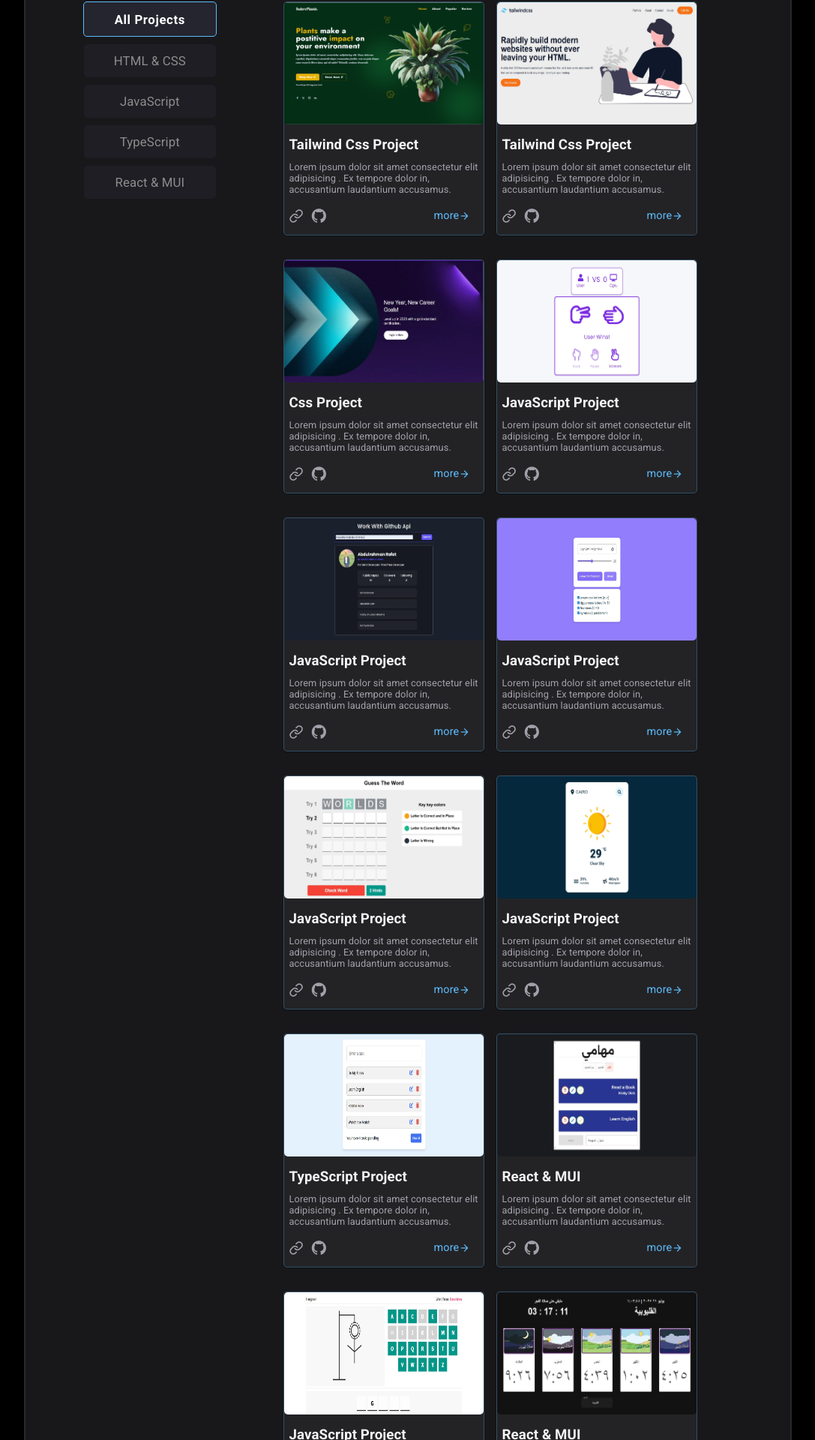
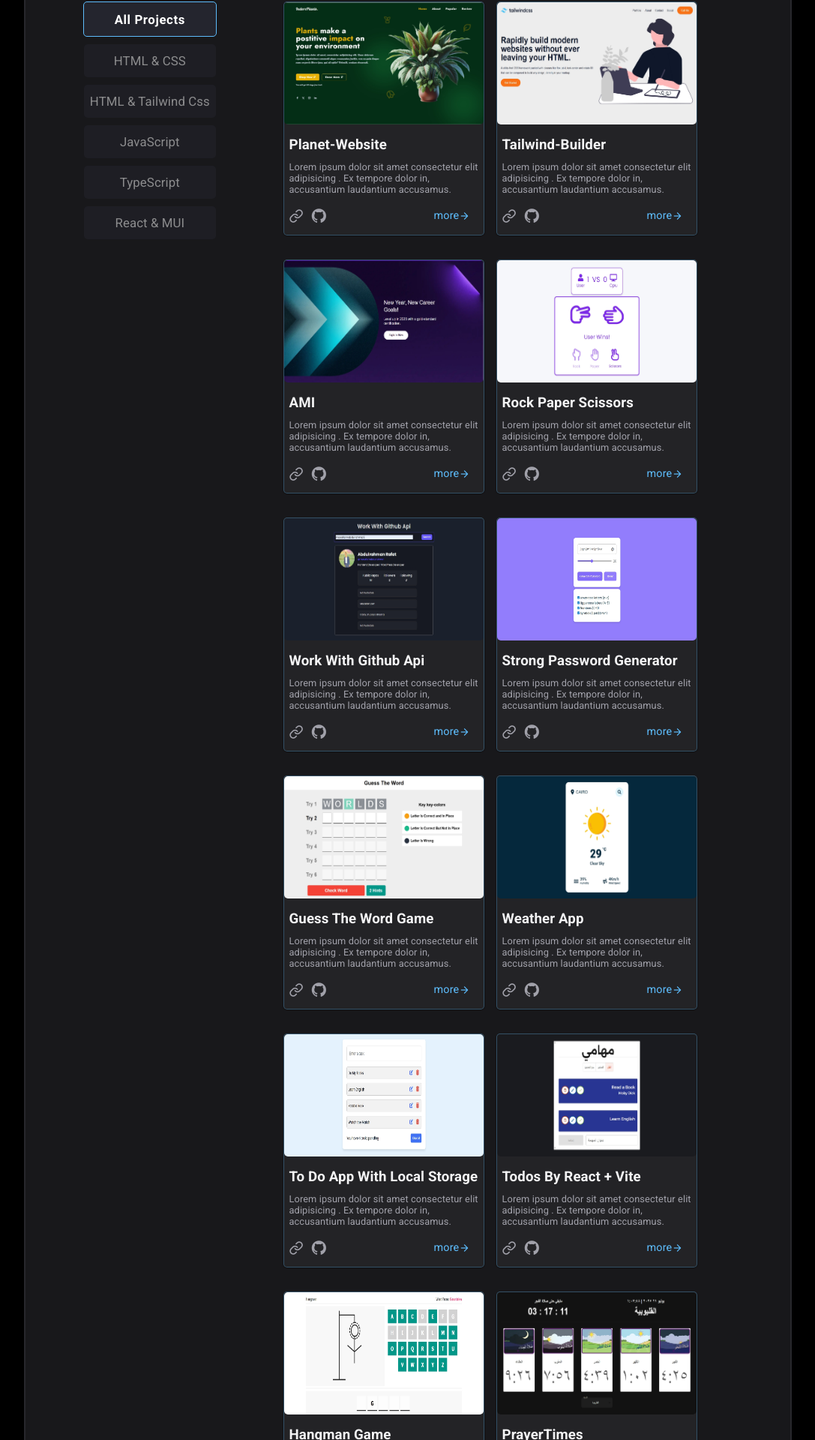
Before and after one commit to mosallamabdulrahman/My-Portfolio, a React (Vite) app: page / in a window 1280 px wide. Shown: the part 608-2528 px from the top of the page at 75% size, without its empty margins (96-1183 px from the left). Built offline with nearby package versions, Linux system fonts and the light colour scheme.

Commit message:
edit Name & add Html & TailwindCss Button

```diff
--- a/src/components/3-main/Main.jsx
+++ b/src/components/3-main/Main.jsx
@@ -41,6 +41,15 @@ const Main = () => {
           className={currentActive === "css" ? "active" : null}
         >
           HTML & CSS
+        </button>
+
+        <button
+          onClick={() => {
+            handleClick("tailwindcss");
+          }}
+          className={currentActive === "tailwindcss" ? "active" : null}
+        >
+          HTML & Tailwind Css
         </button>
 
         <button
--- a/src/components/3-main/myProjects.js
+++ b/src/components/3-main/myProjects.js
@@ -1,32 +1,32 @@
 export const myProjects = [
   {
-    projectTitle: "Tailwind css project",
-    category: ["css"],
+    projectTitle: "Planet-Website",
+    category: ["tailwindcss"],
     imgPath: "./images/1.jpg",
     liveLink: "https://mosallamabdulrahman.github.io/Planet-Website/",
     linkGithub: "https://github.com/mosallamabdulrahman/Planet-Website"
   },
-  { projectTitle: "Tailwind css project",
-    category: ["css"],
+  { projectTitle: "Tailwind-Builder",
+    category: ["tailwindcss"],
     imgPath: "./images/2.jpg",
     liveLink: "https://mosallamabdulrahman.github.io/Tailwind-Builder/",
     linkGithub: "https://github.com/mosallamabdulrahman/Tailwind-Builder"
     },
   {
-    projectTitle: "Css Project",
+    projectTitle: "AMI",
     category: ["css"],
     imgPath: "./images/3.jpg",
     liveLink: "https://mosallamabdulrahman.github.io/AMI/",
     linkGithub: "https://github.com/mosallamabdulrahman/AMI"
   },
   {
-    projectTitle: "javaScript project",
+    projectTitle: "Rock Paper Scissors",
     category: ["js"],
     imgPath: "./images/4.jpg",
     liveLink: "https://mosallamabdulrahman.github.io/JavaScript-Game-Rock-Paper-Scissors/",
     linkGithub: "https://github.com/mosallamabdulrahman/JavaScript-Game-Rock-Paper-Scissors"
   },
-  { projectTitle: "javaScript project",
+  { projectTitle: "Work With Github Api",
     category: ["js"],
     imgPath: "./images/5.jpg",
     liveLink: "https://mosallamabdulrahman.github.io/Work-With-Github-Api/",
@@ -34,49 +34,49 @@ export const myProjects = [
   },
 
   {
-    projectTitle: "javaScript project",
+    projectTitle: "Strong Password Generator",
     category: ["js"],
     imgPath: "./images/6.jpg",
     liveLink: "https://mosallamabdulrahman.github.io/Strong-Password-Generator/",
     linkGithub: "https://github.com/mosallamabdulrahman/Strong-Password-Generator"
   },
   {
-    projectTitle: "javaScript project",
+    projectTitle: "Guess The Word Game",
     category: ["js"],
     imgPath: "./images/7.jpg",
     liveLink: "https://mosallamabdulrahman.github.io/Guess-The-Word-Game/",
     linkGithub: "https://github.com/mosallamabdulrahman/Guess-The-Word-Game"
   },
   {
-    projectTitle: "javaScript project",
+    projectTitle: "Weather App",
     category: ["js"],
     imgPath: "./images/8.jpg",
     liveLink: "https://mosallamabdulrahman.github.io/Weather-App/",
     linkGithub: "https://github.com/mosallamabdulrahman/Weather-App"
   },
   {
-    projectTitle: "TypeScript project",
+    projectTitle: "To Do App With Local Storage",
     category: ["ts"],
     imgPath: "./images/9.jpg",
     liveLink: "https://mosallamabdulrahman.github.io/To-Do-App-With-Local-Storage/",
     linkGithub: "https://github.com/mosallamabdulrahman/To-Do-App-With-Local-Storage"
   },
   {
-    projectTitle: "React & MUI",
+    projectTitle: "Todos by React + Vite",
     category: ["react"],
     imgPath: "./images/10.jpg",
     liveLink: "https://mosallamabdulrahman.github.io/Todos-by-React/",
     linkGithub: "https://github.com/mosallamabdulrahman/Todos-by-React"
   },
   {
-    projectTitle: "javaScript project",
+    projectTitle: "Hangman Game",
     category: ["js"],
     imgPath: "./images/11.jpg",
     liveLink: "https://mosallamabdulrahman.github.io/hangman-game/",
     linkGithub: "https://github.com/mosallamabdulrahman/hangman-game"
   },
   {
-    projectTitle: "React & MUI",
+    projectTitle: "PrayerTimes",
     category: ["react"],
     imgPath: "./images/12.jpg",
     liveLink: "https://mosallamabdulrahman.github.io/PrayerTimes/",
```
